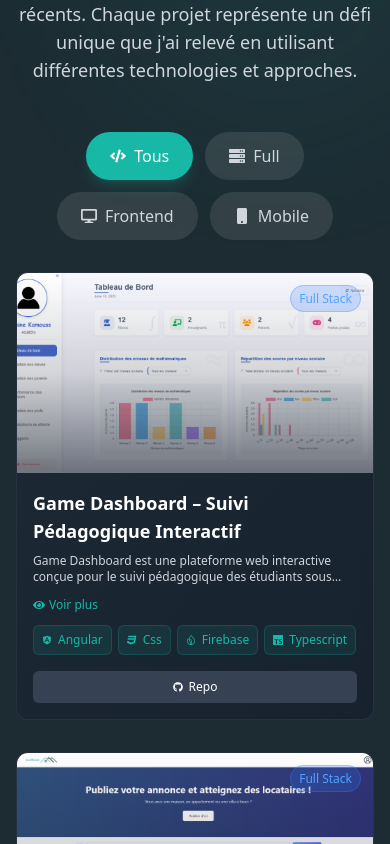
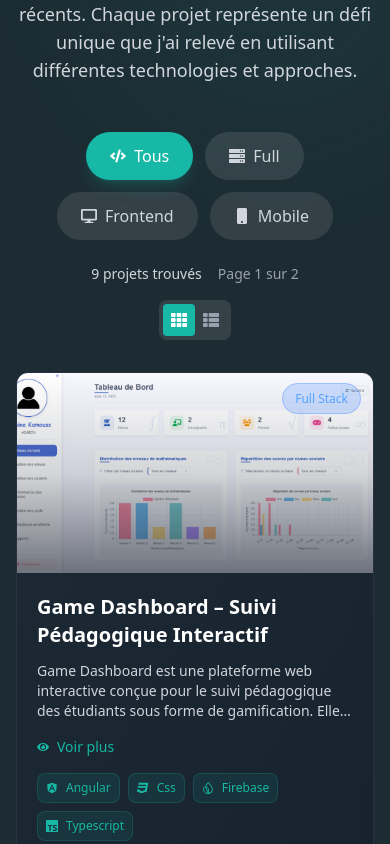
Before and after one commit to yassinekamouss/portfolio, a React (Vite) app: page / in a window 390 px wide. Shown: the part 3020-3864 px from the top of the page. Built offline with nearby package versions, Linux system fonts and the light colour scheme.

Commit message:
Ajout de quelques projets

```diff
--- a/src/components/sections/ProjectSection.jsx
+++ b/src/components/sections/ProjectSection.jsx
@@ -6,6 +6,8 @@ import preinscription from "../../assets/preinscription.png";
 import sortingvisualizer from "../../assets/sortingvisualizer.png";
 import Bag from "../../assets/Bag.png";
 import MatheMagiqueMobile from "../../assets/mathemagique_mobile.jpg";
+import WebMind from "../../assets/WebMind.png";
+import DocInsight from "../../assets/InsightDoc.png";
 import GameDashboard from "../../assets/admin_dashboard.png";
 import {
   FaGithub,
@@ -23,6 +25,11 @@ import {
   FaEye,
   FaEyeSlash,
   FaAngular,
+  FaChevronLeft,
+  FaChevronRight,
+  FaTh,
+  FaThList,
+  FaSearch,
 } from "react-icons/fa";
 import {
   SiTailwindcss,
@@ -35,17 +42,24 @@ import {
   SiStripe,
   SiVite,
   SiTypescript,
+  SiPython,
+  SiStreamlit,
+  SiFastapi,
 } from "react-icons/si";
 
 const ProjectsSection = () => {
   const [activeFilter, setActiveFilter] = useState("all");
   const [hoveredProject, setHoveredProject] = useState(null);
   const [expandedProject, setExpandedProject] = useState(null);
+  const [currentPage, setCurrentPage] = useState(1);
+  const [viewMode, setViewMode] = useState("grid"); // "grid" ou "masonry"
+  const projectsPerPage = 6;
 
   // Mapping des technologies vers leurs icônes
   const techIcons = {
     React: SiReact,
-    "React Native": FaMobile,
+    "React ": SiReact, // Pour "React " avec espace
+    "React Native": SiReact,
     Tailwind: SiTailwindcss,
     "Tailwind CSS": SiTailwindcss,
     MySQL: SiMysql,
@@ -59,11 +73,18 @@ const ProjectsSection = () => {
     Vite: SiVite,
     Angular: FaAngular,
     Css: FaCss3,
-    Typescript: SiTypescript,
-    "Alpine.js": FaCode,
-    "React Navigation": FaMobile,
+    TypeScript: SiTypescript,
+    Typescript: SiTypescript, // Variante de casse
+    "Alpine.js": SiJavascript, // Alpine.js utilise JavaScript
+    "React Navigation": FaMobile, // Icône mobile pour la navigation
     "Firebase Authentication": SiFirebase,
-    "Firebse Realtime Database": SiMysql,
+    "Firebse Realtime Database": SiFirebase, // Correction de la faute de frappe
+    Python: SiPython,
+    Streamlit: SiStreamlit,
+    Ollama: FaCode, // Pas d'icône spécifique disponible
+    "DuckDuckGo Search": FaSearch, // Icône de recherche générique
+    FastAPI: SiFastapi,
+    LangChain: FaCode, // Pas d'icône spécifique disponible
   };
 
   const projects = [
@@ -192,6 +213,47 @@ const ProjectsSection = () => {
         "Synchronisation cloud",
       ],
     },
+    {
+      id: 8,
+      title: "Chatbot Intelligent avec Accès Web",
+      category: "frontend",
+      image: WebMind,
+      description:
+        "application de chatbot de nouvelle génération qui révolutionne l'interaction avec l'intelligence artificielle en combinant: Intelligence Locale,Accès Web Temps Réel, Confidentialité Totale, Streaming Avancé ",
+      technologies: ["Streamlit", "Ollama", "DuckDuckGo Search", "Python"],
+      demoLink: "",
+      codeLink: "https://github.com/yassinekamouss/WebMind.git",
+      features: [
+        "Interface Chat Moderne",
+        "Streaming en Temps Réel",
+        "Multi-Modèles",
+        "Recherche web + génération IA",
+      ],
+    },
+    {
+      id: 9,
+      title: "RAG Application: Document Q&A with Google Gemini AI",
+      category: "frontend",
+      image: DocInsight,
+      description:
+        "(RAG) application empowers users to interact with their PDF documents by leveraging Google's Gemini AI.",
+      technologies: [
+        "React ",
+        "TypeScript",
+        "Vite",
+        "Tailwind CSS",
+        "FastAPI",
+        "LangChain",
+      ],
+      demoLink: "",
+      codeLink: "https://github.com/yassinekamouss/WebMind.git",
+      features: [
+        "PDF Document Upload",
+        "Conversational Memory",
+        "Multi-Language Voice Input",
+        "Real-Time Transcription",
+      ],
+    },
   ];
 
   const filters = [
@@ -204,6 +266,19 @@ const ProjectsSection = () => {
   const filteredProjects = projects.filter(
     (project) => activeFilter === "all" || project.category === activeFilter
   );
+
+  // Pagination logic
+  const totalPages = Math.ceil(filteredProjects.length / projectsPerPage);
+  const startIndex = (currentPage - 1) * projectsPerPage;
+  const paginatedProjects = filteredProjects.slice(
+    startIndex,
+    startIndex + projectsPerPage
+  );
+
+  // Reset page when filter changes
+  React.useEffect(() => {
+    setCurrentPage(1);
+  }, [activeFilter]);
 
   const containerVariants = {
     hidden: { opacity: 0 },
@@ -256,13 +331,15 @@ const ProjectsSection = () => {
           </p>
         </motion.div>
 
-        {/* Filtres */}
+        {/* Contrôles et Filtres */}
         <motion.div
-          className="flex flex-wrap justify-center gap-3 mb-8 sm:mb-12"
+          className="mb-8 sm:mb-12"
           initial={{ opacity: 0, y: 20 }}
           whileInView={{ opacity: 1, y: 0 }}
           transition={{ duration: 0.6, delay: 0.2 }}
           viewport={{ once: true }}>
+          {/* Filtres */}
+          <div className="flex flex-wrap justify-center gap-3 mb-6">
             {filters.map((filter) => {
               const IconComponent = filter.icon;
               return (
@@ -276,32 +353,91 @@ const ProjectsSection = () => {
                   }`}>
                   <IconComponent className="w-4 h-4" />
                   <span className="hidden sm:inline">{filter.label}</span>
-                <span className="sm:hidden">{filter.label.split(" ")[0]}</span>
+                  <span className="sm:hidden">
+                    {filter.label.split(" ")[0]}
+                  </span>
                 </button>
               );
             })}
+          </div>
+
+          {/* Contrôles de vue et statistiques */}
+          <div className="flex flex-col sm:flex-row justify-between items-center gap-4">
+            <div className="flex items-center gap-4">
+              <span className="text-gray-300 text-sm">
+                {filteredProjects.length} projet
+                {filteredProjects.length > 1 ? "s" : ""} trouvé
+                {filteredProjects.length > 1 ? "s" : ""}
+              </span>
+              {filteredProjects.length > projectsPerPage && (
+                <span className="text-gray-400 text-sm">
+                  Page {currentPage} sur {totalPages}
+                </span>
+              )}
+            </div>
+
+            <div className="flex items-center gap-2">
+              <span className="text-gray-400 text-sm hidden sm:block">
+                Vue:
+              </span>
+              <div className="flex bg-white/10 rounded-lg p-1">
+                <button
+                  onClick={() => setViewMode("grid")}
+                  className={`p-2 rounded transition-all duration-300 ${
+                    viewMode === "grid"
+                      ? "bg-primary text-white"
+                      : "text-gray-400 hover:text-white"
+                  }`}
+                  title="Vue grille">
+                  <FaTh className="w-4 h-4" />
+                </button>
+                <button
+                  onClick={() => setViewMode("masonry")}
+                  className={`p-2 rounded transition-all duration-300 ${
+                    viewMode === "masonry"
+                      ? "bg-primary text-white"
+                      : "text-gray-400 hover:text-white"
+                  }`}
+                  title="Vue masonry">
+                  <FaThList className="w-4 h-4" />
+                </button>
+              </div>
+            </div>
+          </div>
         </motion.div>
 
         {/* Grille de projets */}
         <AnimatePresence mode="wait">
           <motion.div
-            key={activeFilter}
-            className="grid grid-cols-1 md:grid-cols-2 xl:grid-cols-3 gap-4 sm:gap-6 project-grid-compact"
+            key={`${activeFilter}-${currentPage}-${viewMode}`}
+            className={`${
+              viewMode === "grid"
+                ? "grid grid-cols-1 md:grid-cols-2 xl:grid-cols-3 gap-6"
+                : "columns-1 md:columns-2 xl:columns-3 gap-6 space-y-6"
+            } project-grid-compact`}
             variants={containerVariants}
             initial="hidden"
             animate="visible"
             exit="hidden">
-            {filteredProjects.map((project) => {
+            {paginatedProjects.map((project, index) => {
               const isExpanded = expandedProject === project.id;
               return (
                 <motion.div
                   key={project.id}
                   variants={itemVariants}
-                  className="group relative bg-gradient-to-br from-gray-800/50 to-gray-900/50 backdrop-blur-sm rounded-xl overflow-hidden border border-gray-700/50 hover:border-primary/50 transition-all duration-500 hover:shadow-xl hover:shadow-primary/20 project-card project-card-compact"
+                  className={`group relative bg-gradient-to-br from-gray-800/50 to-gray-900/50 backdrop-blur-sm rounded-xl overflow-hidden border border-gray-700/50 hover:border-primary/50 transition-all duration-500 hover:shadow-xl hover:shadow-primary/20 project-card project-card-compact ${
+                    viewMode === "masonry" ? "break-inside-avoid mb-6" : ""
+                  }`}
+                  style={{
+                    animationDelay: `${index * 0.1}s`,
+                  }}
                   onMouseEnter={() => setHoveredProject(project.id)}
                   onMouseLeave={() => setHoveredProject(null)}>
-                  {/* Image du projet avec aspect ratio fixe */}
-                  <div className="relative aspect-video overflow-hidden">
+                  {/* Image du projet avec aspect ratio adaptatif */}
+                  <div
+                    className={`relative overflow-hidden ${
+                      viewMode === "grid" ? "aspect-video" : "aspect-[4/3]"
+                    }`}>
                     <img
                       src={project.image}
                       alt={project.title}
@@ -313,7 +449,7 @@ const ProjectsSection = () => {
                     {/* Badge de catégorie */}
                     <div className="absolute top-3 right-3">
                       <span
-                        className={`text-xs px-2 py-1 rounded-full font-medium backdrop-blur-sm ${
+                        className={`text-xs px-3 py-1.5 rounded-full font-medium backdrop-blur-sm ${
                           project.category === "fullstack"
                             ? "bg-blue-500/20 text-blue-400 border border-blue-500/30"
                             : project.category === "frontend"
@@ -328,6 +464,11 @@ const ProjectsSection = () => {
                       </span>
                     </div>
 
+                    {/* Indicateur de projet en hover */}
+                    <div className="absolute top-3 left-3 opacity-0 group-hover:opacity-100 transition-opacity duration-300">
+                      <div className="w-3 h-3 bg-primary rounded-full animate-pulse"></div>
+                    </div>
+
                     {/* Overlay avec informations au hover */}
                     <div
                       className={`absolute inset-0 bg-black/80 flex items-center justify-center transition-opacity duration-300 ${
@@ -336,29 +477,29 @@ const ProjectsSection = () => {
                           : "opacity-0"
                       }`}>
                       <div className="text-center p-4">
-                        <h3 className="text-white font-bold text-base mb-2">
+                        <h3 className="text-white font-bold text-lg mb-3">
                           {project.title}
                         </h3>
-                        <p className="text-gray-300 text-xs mb-3 line-clamp-2">
+                        <p className="text-gray-300 text-sm mb-4 line-clamp-3">
                           {project.description}
                         </p>
-                        <div className="flex flex-wrap gap-1 justify-center">
+                        <div className="flex flex-wrap gap-2 justify-center">
                           {project.technologies
-                            .slice(0, 3)
-                            .map((tech, index) => {
+                            .slice(0, 4)
+                            .map((tech, techIndex) => {
                               const TechIcon = techIcons[tech] || FaCode;
                               return (
                                 <span
-                                  key={index}
+                                  key={techIndex}
                                   className="bg-primary/20 text-primary text-xs px-2 py-1 rounded-full flex items-center gap-1">
-                                  <TechIcon className="w-2 h-2" />
+                                  <TechIcon className="w-3 h-3" />
                                   {tech}
                                 </span>
                               );
                             })}
-                          {project.technologies.length > 3 && (
+                          {project.technologies.length > 4 && (
                             <span className="text-gray-400 text-xs">
-                              +{project.technologies.length - 3}
+                              +{project.technologies.length - 4}
                             </span>
                           )}
                         </div>
@@ -367,22 +508,23 @@ const ProjectsSection = () => {
                   </div>
 
                   {/* Contenu de la carte */}
-                  <div className="p-4 sm:p-5">
-                    <h3 className="text-lg sm:text-xl font-bold text-white mb-2 group-hover:text-primary transition-colors duration-300 line-clamp-2">
+                  <div className="p-5">
+                    <h3 className="text-xl font-bold text-white mb-3 group-hover:text-primary transition-colors duration-300 line-clamp-2">
                       {project.title}
                     </h3>
 
                     <p
-                      className={`text-gray-300 text-xs sm:text-sm mb-3 transition-all duration-300 ${
-                        isExpanded ? "line-clamp-none" : "line-clamp-2"
+                      className={`text-gray-300 text-sm mb-4 transition-all duration-300 ${
+                        isExpanded ? "line-clamp-none" : "line-clamp-3"
                       }`}>
                       {project.description}
                     </p>
 
                     {/* Bouton pour étendre/réduire la description */}
+                    {project.description.length > 150 && (
                       <button
                         onClick={() => toggleExpanded(project.id)}
-                      className="flex items-center gap-1 text-primary text-xs sm:text-sm font-medium mb-3 hover:text-primary/80 transition-colors duration-300">
+                        className="flex items-center gap-2 text-primary text-sm font-medium mb-4 hover:text-primary/80 transition-colors duration-300">
                         {isExpanded ? (
                           <>
                             <FaEyeSlash className="w-3 h-3" />
@@ -395,6 +537,7 @@ const ProjectsSection = () => {
                           </>
                         )}
                       </button>
+                    )}
 
                     {/* Fonctionnalités (visible seulement si étendu) */}
                     {isExpanded && (
@@ -402,16 +545,16 @@ const ProjectsSection = () => {
                         initial={{ opacity: 0, height: 0 }}
                         animate={{ opacity: 1, height: "auto" }}
                         exit={{ opacity: 0, height: 0 }}
-                        className="mb-3">
-                        <h4 className="text-xs sm:text-sm font-semibold text-white mb-2">
+                        className="mb-4">
+                        <h4 className="text-sm font-semibold text-white mb-3">
                           Fonctionnalités principales :
                         </h4>
-                        <ul className="space-y-1">
-                          {project.features?.map((feature, index) => (
+                        <ul className="space-y-2">
+                          {project.features?.map((feature, featureIndex) => (
                             <li
-                              key={index}
-                              className="text-gray-300 text-xs flex items-center gap-2">
-                              <div className="w-1 h-1 bg-primary rounded-full"></div>
+                              key={featureIndex}
+                              className="text-gray-300 text-sm flex items-start gap-2">
+                              <div className="w-1.5 h-1.5 bg-primary rounded-full mt-2 flex-shrink-0"></div>
                               {feature}
                             </li>
                           ))}
@@ -420,44 +563,39 @@ const ProjectsSection = () => {
                     )}
 
                     {/* Technologies avec icônes */}
-                    <div className="flex flex-wrap gap-1.5 mb-4">
-                      {project.technologies.map((tech, index) => {
+                    <div className="flex flex-wrap gap-2 mb-5">
+                      {project.technologies.map((tech, techIndex) => {
                         const TechIcon = techIcons[tech] || FaCode;
                         return (
                           <span
-                            key={index}
-                            className="bg-primary/10 text-primary text-xs px-2 py-1.5 rounded-md border border-primary/20 flex items-center gap-1.5 hover:bg-primary/20 transition-colors duration-300 tech-badge">
-                            <TechIcon className="w-2.5 h-2.5" />
-                            <span className="hidden sm:inline">{tech}</span>
-                            <span className="sm:hidden">
-                              {tech.split(" ")[0]}
-                            </span>
+                            key={techIndex}
+                            className="bg-primary/10 text-primary text-xs px-3 py-2 rounded-lg border border-primary/20 flex items-center gap-2 hover:bg-primary/20 transition-colors duration-300 tech-badge">
+                            <TechIcon className="w-3 h-3" />
+                            <span>{tech}</span>
                           </span>
                         );
                       })}
                     </div>
 
                     {/* Boutons d'action */}
-                    <div className="flex gap-2">
+                    <div className="flex gap-3">
                       {project.demoLink && (
                         <a
                           href={project.demoLink}
                           target="_blank"
                           rel="noopener noreferrer"
-                          className="flex-1 flex items-center justify-center gap-1.5 bg-primary hover:bg-primary/90 text-white text-xs sm:text-sm font-medium py-2 px-3 rounded-md transition-all duration-300 hover:scale-105 shadow-lg shadow-primary/20">
-                          <FaExternalLinkAlt className="w-2.5 h-2.5" />
-                          <span className="hidden sm:inline">Démo</span>
-                          <span className="sm:hidden">Live</span>
+                          className="flex-1 flex items-center justify-center gap-2 bg-primary hover:bg-primary/90 text-white text-sm font-medium py-3 px-4 rounded-lg transition-all duration-300 hover:scale-105 shadow-lg shadow-primary/20">
+                          <FaExternalLinkAlt className="w-3 h-3" />
+                          Démo Live
                         </a>
                       )}
                       <a
                         href={project.codeLink}
                         target="_blank"
                         rel="noopener noreferrer"
-                        className="flex-1 flex items-center justify-center gap-1.5 bg-gray-700 hover:bg-gray-600 text-white text-xs sm:text-sm font-medium py-2 px-3 rounded-md transition-all duration-300 hover:scale-105">
-                        <FaGithub className="w-2.5 h-2.5" />
-                        <span className="hidden sm:inline">Code</span>
-                        <span className="sm:hidden">Repo</span>
+                        className="flex-1 flex items-center justify-center gap-2 bg-gray-700 hover:bg-gray-600 text-white text-sm font-medium py-3 px-4 rounded-lg transition-all duration-300 hover:scale-105">
+                        <FaGithub className="w-3 h-3" />
+                        Code Source
                       </a>
                     </div>
                   </div>
@@ -467,16 +605,105 @@ const ProjectsSection = () => {
           </motion.div>
         </AnimatePresence>
 
+        {/* Pagination */}
+        {totalPages > 1 && (
+          <motion.div
+            className="flex justify-center items-center gap-2 mt-12"
+            initial={{ opacity: 0, y: 20 }}
+            animate={{ opacity: 1, y: 0 }}
+            transition={{ duration: 0.5 }}>
+            {/* Bouton précédent */}
+            <button
+              onClick={() => setCurrentPage((prev) => Math.max(prev - 1, 1))}
+              disabled={currentPage === 1}
+              className={`flex items-center gap-2 px-4 py-2 rounded-lg font-medium transition-all duration-300 ${
+                currentPage === 1
+                  ? "bg-gray-800 text-gray-500 cursor-not-allowed"
+                  : "bg-white/10 text-gray-300 hover:bg-white/20 hover:text-white"
+              }`}>
+              <FaChevronLeft className="w-3 h-3" />
+              <span className="hidden sm:inline">Précédent</span>
+            </button>
+
+            {/* Numéros de pages */}
+            <div className="flex gap-1">
+              {Array.from({ length: totalPages }, (_, i) => i + 1).map(
+                (pageNum) => {
+                  // Affichage intelligent des pages
+                  const showPage =
+                    pageNum === 1 ||
+                    pageNum === totalPages ||
+                    (pageNum >= currentPage - 1 && pageNum <= currentPage + 1);
+
+                  const showEllipsis =
+                    (pageNum === currentPage - 2 && currentPage > 3) ||
+                    (pageNum === currentPage + 2 &&
+                      currentPage < totalPages - 2);
+
+                  if (showEllipsis) {
+                    return (
+                      <span
+                        key={`ellipsis-${pageNum}`}
+                        className="px-3 py-2 text-gray-500">
+                        ...
+                      </span>
+                    );
+                  }
+
+                  if (!showPage) return null;
+
+                  return (
+                    <button
+                      key={pageNum}
+                      onClick={() => setCurrentPage(pageNum)}
+                      className={`w-10 h-10 rounded-lg font-medium transition-all duration-300 ${
+                        currentPage === pageNum
+                          ? "bg-primary text-white shadow-lg shadow-primary/20"
+                          : "bg-white/10 text-gray-300 hover:bg-white/20 hover:text-white"
+                      }`}>
+                      {pageNum}
+                    </button>
+                  );
+                }
+              )}
+            </div>
+
+            {/* Bouton suivant */}
+            <button
+              onClick={() =>
+                setCurrentPage((prev) => Math.min(prev + 1, totalPages))
+              }
+              disabled={currentPage === totalPages}
+              className={`flex items-center gap-2 px-4 py-2 rounded-lg font-medium transition-all duration-300 ${
+                currentPage === totalPages
+                  ? "bg-gray-800 text-gray-500 cursor-not-allowed"
+                  : "bg-white/10 text-gray-300 hover:bg-white/20 hover:text-white"
+              }`}>
+              <span className="hidden sm:inline">Suivant</span>
+              <FaChevronRight className="w-3 h-3" />
+            </button>
+          </motion.div>
+        )}
+
         {/* Message si aucun projet trouvé */}
         {filteredProjects.length === 0 && (
           <motion.div
-            className="text-center py-12"
+            className="text-center py-16"
             initial={{ opacity: 0 }}
             animate={{ opacity: 1 }}
             transition={{ duration: 0.5 }}>
-            <p className="text-gray-400 text-lg">
-              Aucun projet trouvé pour cette catégorie.
+            <div className="bg-white/5 rounded-2xl p-8 max-w-md mx-auto">
+              <div className="w-16 h-16 bg-primary/20 rounded-full flex items-center justify-center mx-auto mb-4">
+                <FaFilter className="w-8 h-8 text-primary" />
+              </div>
+              <h3 className="text-xl font-semibold text-white mb-2">
+                Aucun projet trouvé
+              </h3>
+              <p className="text-gray-400">
+                Aucun projet ne correspond au filtre sélectionné. Essayez de
+                changer de catégorie.
               </p>
+            </div>
           </motion.div>
         )}
       </div>
```
Also changed, not shown: src/assets/InsightDoc.png (added), src/assets/webmind.png (added). Lines whose indentation alone changed are shown as unchanged.
